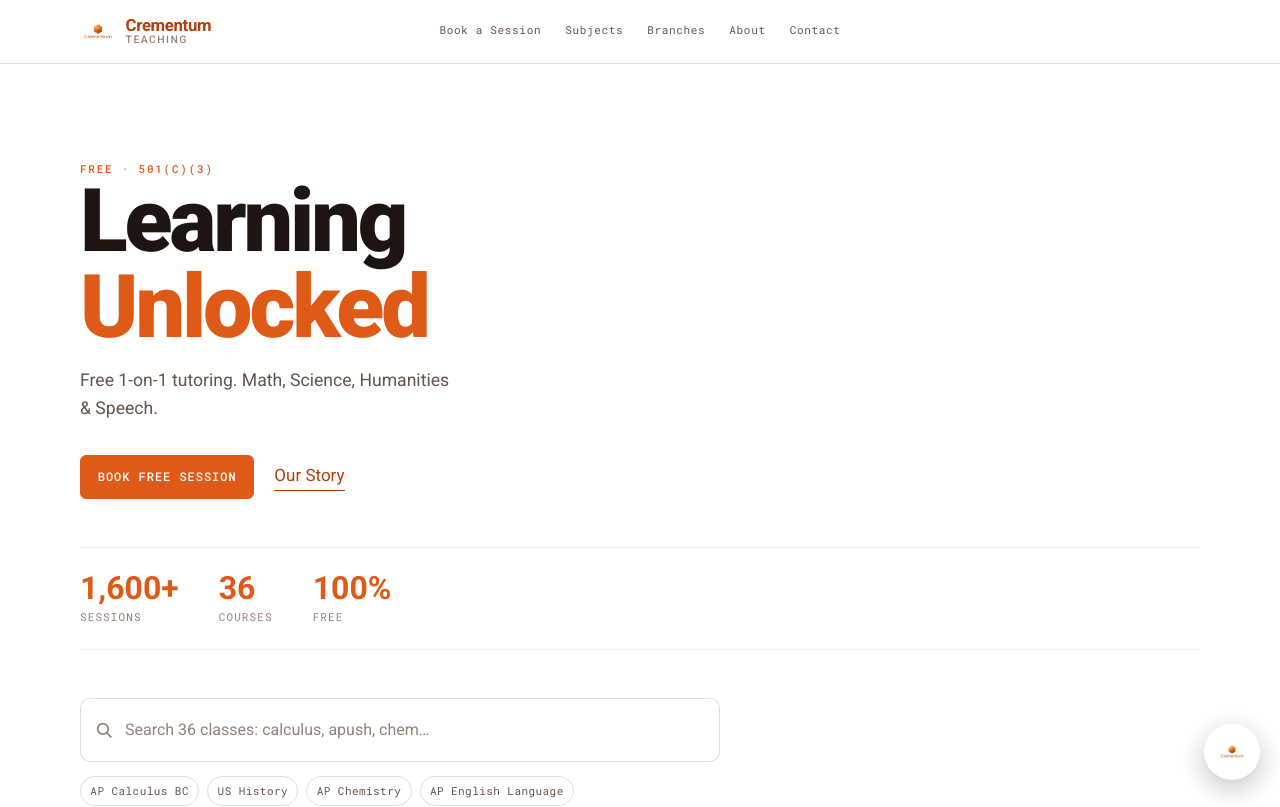
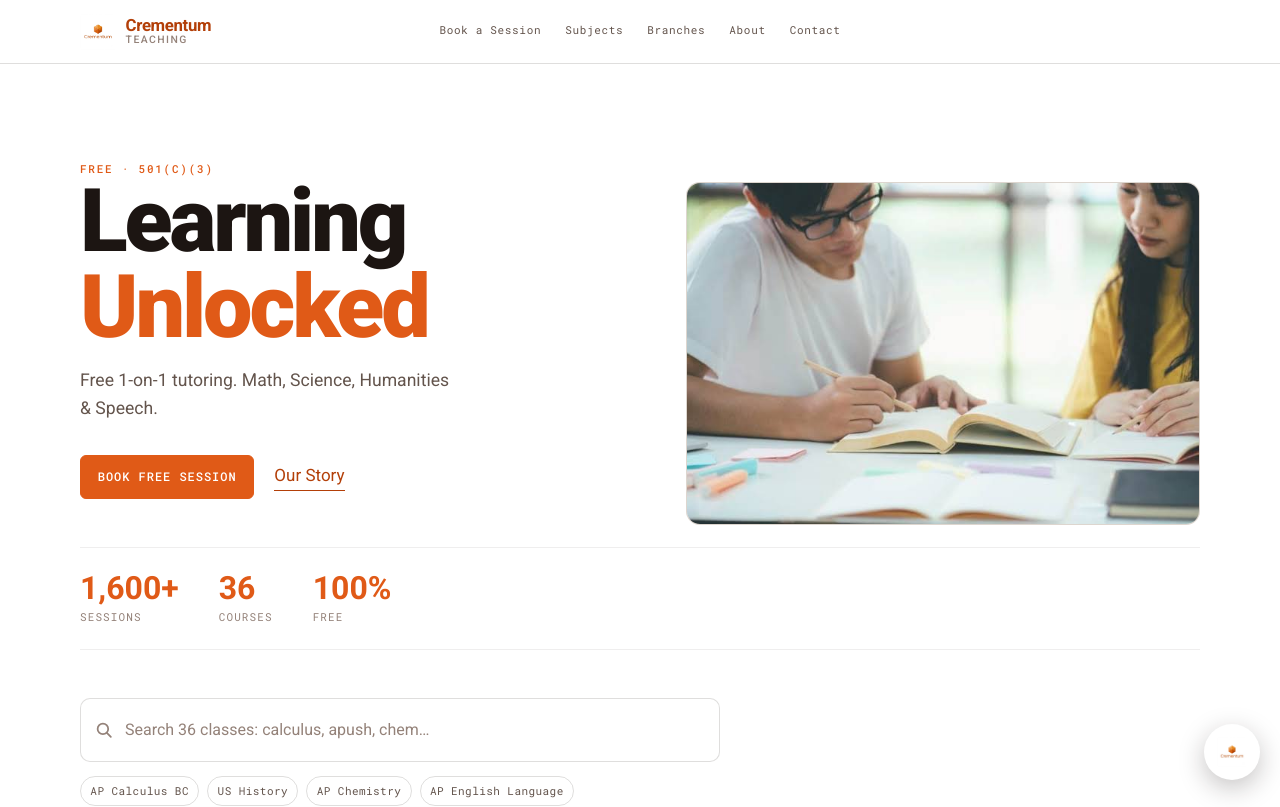
Before and after one commit to palashraks-afk/Crementum-Teaching, a Next.js app: page / in a window 1280 px wide. Shown: the top 807 px of the page. Built offline with nearby package versions, Linux system fonts and the light colour scheme.

Commit message:
Put the study photo beside the home hero headline
The hero was a single left column with a lot of empty space to its
right. It now splits into headline and photo above 60rem and stacks
below that, reusing the existing framed .photo treatment.

```diff
--- a/src/app/home.module.css
+++ b/src/app/home.module.css
@@ -1,5 +1,25 @@
 .hero {
   padding-top: clamp(3rem, 8vw, 6rem);
+}
+
+/* Headline on the left, photo on the right. Stacks under 60rem so the photo
+   never squeezes the wordmark onto four lines. */
+.heroTop {
+  display: grid;
+  gap: 2rem;
+  align-items: center;
+}
+
+.heroText,
+.heroMedia {
+  min-width: 0;
+}
+
+@media (min-width: 60rem) {
+  .heroTop {
+    grid-template-columns: minmax(0, 1fr) minmax(0, 0.92fr);
+    gap: 3rem;
+  }
 }
 
 .headline {
--- a/src/app/page.tsx
+++ b/src/app/page.tsx
@@ -21,7 +21,8 @@ export default function HomePage() {
     <>
       <section className={`band ${styles.hero}`}>
         <div className="shell">
-          <AnimatedIn>
+          <div className={styles.heroTop}>
+            <AnimatedIn className={styles.heroText}>
               <p className="eyebrow">Free · 501(c)(3)</p>
               <h1 className={styles.headline}>
                 Learning
@@ -38,6 +39,19 @@ export default function HomePage() {
                 </Link>
               </div>
             </AnimatedIn>
+
+            <AnimatedIn className={styles.heroMedia} delay={0.08}>
+              <figure className={styles.photo}>
+                <img
+                  src="/hero-study.jpg"
+                  alt="Two students working through a textbook together"
+                  width={678}
+                  height={452}
+                  fetchPriority="high"
+                />
+              </figure>
+            </AnimatedIn>
+          </div>
 
           <AnimatedIn className={styles.stats} delay={0.1}>
             <div className={styles.stat}>
```
Also changed, not shown: public/hero-study.jpg (added). Lines whose indentation alone changed are shown as unchanged.
